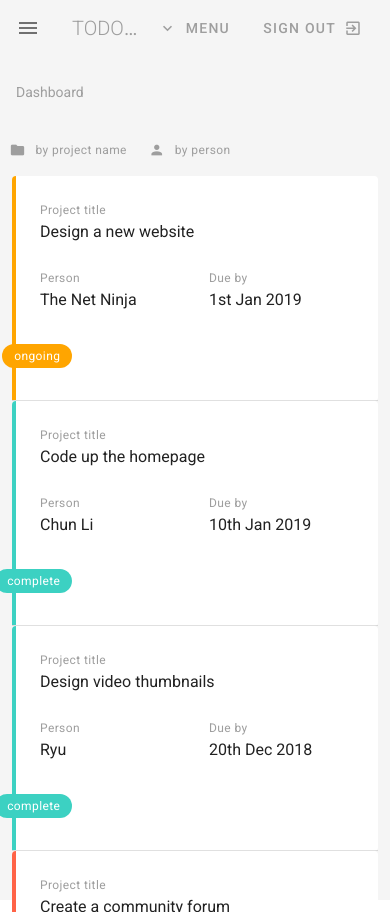
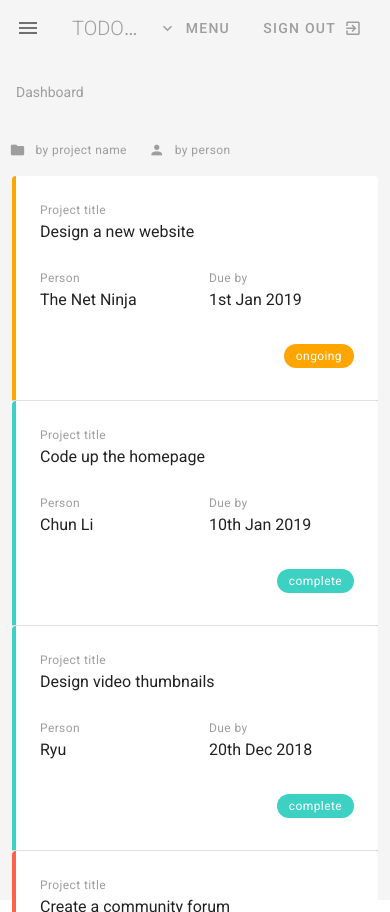
Before and after one commit to Katherine-dev/todo-vuetify, a Vue app: page / in a window 390 px wide. Built offline with nearby package versions, Linux system fonts and the light colour scheme.

Commit message:
fixed template for mobile format

```diff
--- a/src/views/Dashboard.vue
+++ b/src/views/Dashboard.vue
@@ -51,7 +51,7 @@
                 {{project.due}}
               </div>
             </v-col>
-            <v-col cols=2 sm=4 md=2>
+            <v-col cols=12 sm=4 md=2>
               <div class="float-right">
                 <v-chip small :class="`${project.status} white--text caption my-2`">{{project.status}}</v-chip>
               </div>
```
